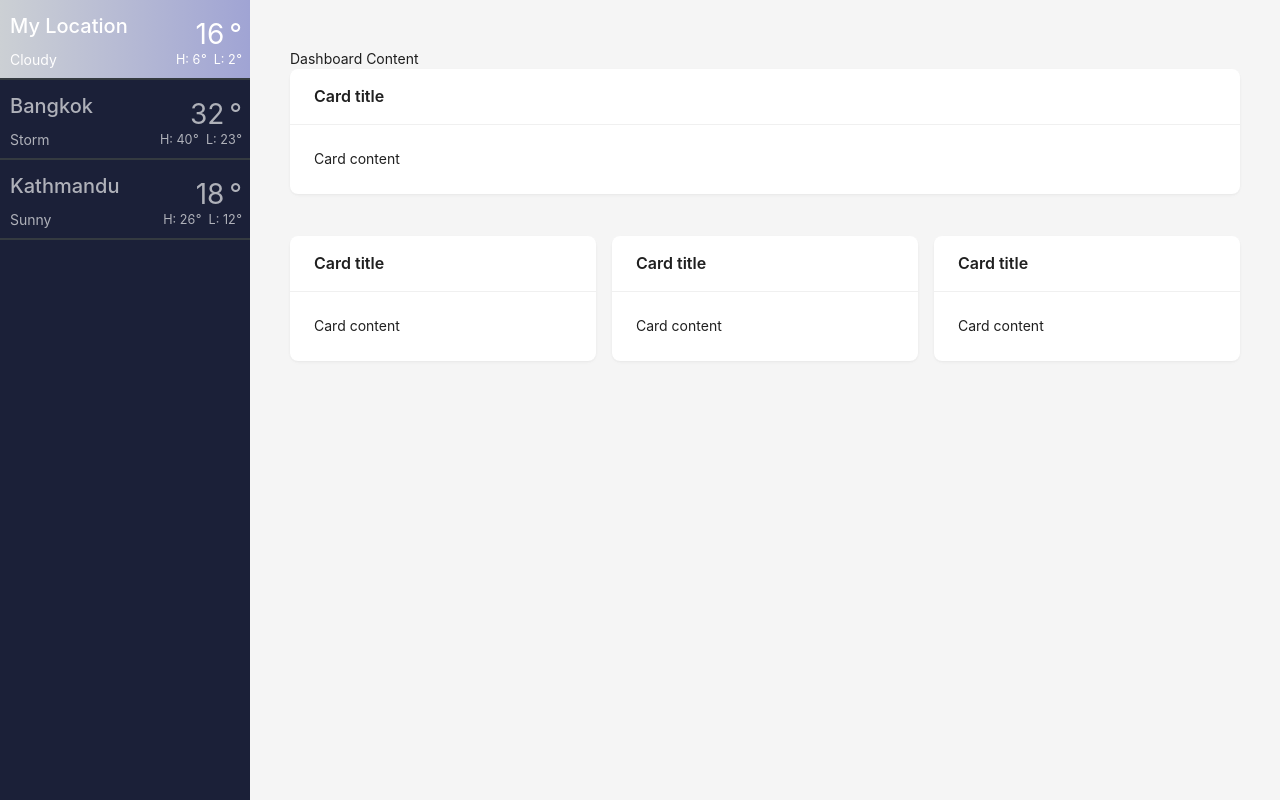
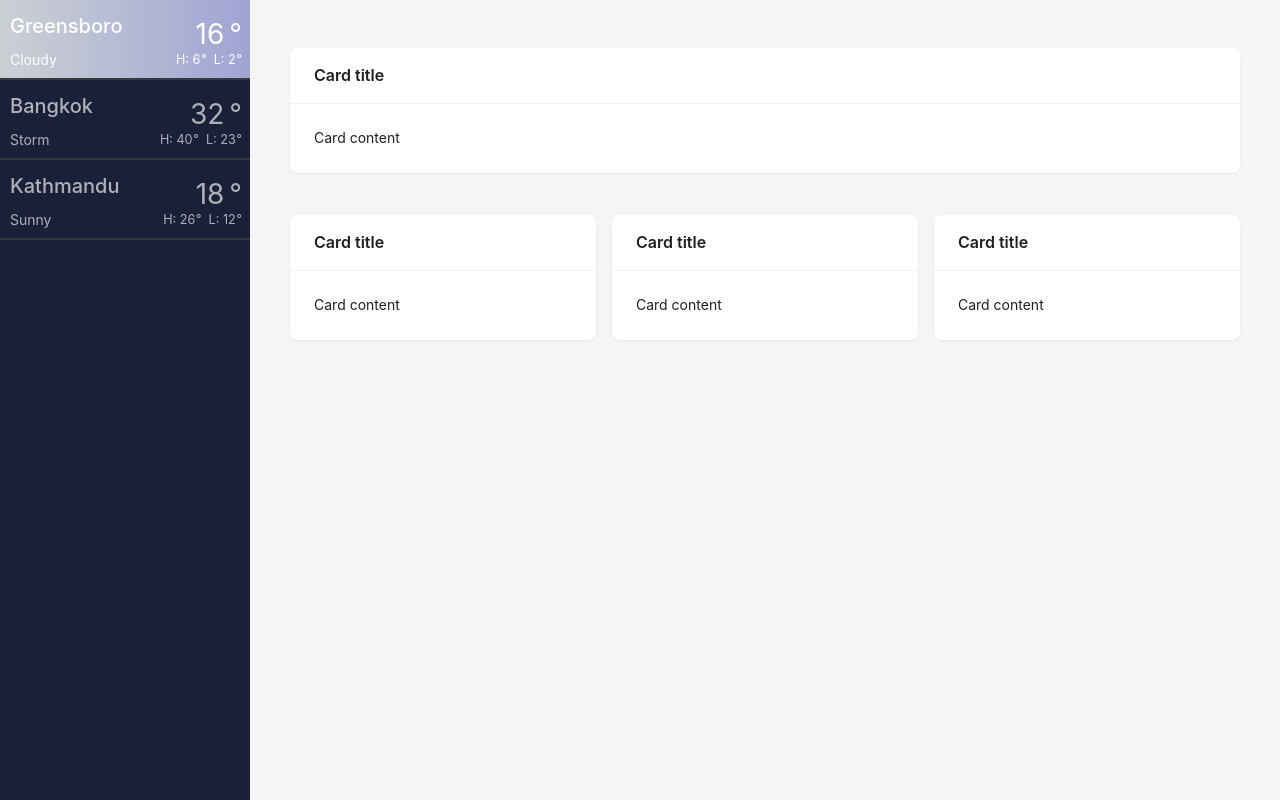
Before and after one commit to rishavgautam/SkySync, a Next.js app: page / in a window 1280 px wide. Built offline with nearby package versions, Linux system fonts and the light colour scheme; no server answers.

Commit message:
Weather api addition

```diff
--- a/src/app/components/DashboardContent.tsx
+++ b/src/app/components/DashboardContent.tsx
@@ -1,55 +1,38 @@
 import { Card, Col, Row } from 'antd';
-import { useState , useEffect} from 'react';
+import { useState, useEffect } from 'react';
 import { apiClient } from '../../utils/apiClient';
 
 interface DashboardContentProps {
-  selectedMenuItem: number;
+  selectedMenuItem: any;
 }
 
+const DashboardContent: React.FC<DashboardContentProps> = ({ selectedMenuItem }) => {
+  const [response, setResponse] = useState('');
+  const [url, setUrl] = useState(''); // Relative path
 
-const DashboardContent: React.FC<DashboardContentProps> = ({ selectedMenuItem }) => {
+  const fetchData = async (param:string) => {
 
-
-  const [response, setResponse] = useState('');
-  const [url, setUrl] = useState('v1/bpi/currentprice.json'); // Relative path
-
-  const fetchData = async () => {
     try {
-      const result = await apiClient(url, "GET");
+      const result = await apiClient(param, "GET");
       setResponse(result);
     } catch (error) {
       console.error('An error occurred:', error);
-      // Handle the error, display a message, or perform other actions as needed
     }
   };
 
 
   useEffect(() => {
-    fetchData(); // Call fetchData when the component mounts
-  }, []);
+    if(selectedMenuItem.location!==undefined){
+      const param = `forecast.json?q=${selectedMenuItem.location}&days=7&aqi=yes`
+      setUrl(param)
+      fetchData(param);
+    }
+
+  }, [selectedMenuItem]);
 
 
-    // Use the key to dynamically change content
-    let content = '';
-    switch (selectedMenuItem) {
-      case 1:
-        content = 'Dashboard Content';
-        break;
-      case 2:
-        content = 'Profile Content';
-        break;
-      case 3:
-        content = 'Settings Content';
-        break;
-      default:
-        content = 'Unknown Content';
-    }
 
   return <div>
-
-
-      {content}
-
     <Row gutter={24}>
       <Col span={24}>
         <Card title="Card title" bordered={false}>
@@ -60,8 +43,8 @@ const DashboardContent: React.FC<DashboardContentProps> = ({ selectedMenuItem })
 
     </Row>
 
-  <br/>
-  <br/>
+    <br />
+    <br />
 
     <Row gutter={16}>
       <Col span={8}>
--- a/src/app/components/sidebar.tsx
+++ b/src/app/components/sidebar.tsx
@@ -1,44 +1,45 @@
 import { Menu } from "antd";
 import Sider from "antd/es/layout/Sider";
-import React, { useState } from 'react';
-
+import React, { useEffect, useState } from 'react';
 
 interface SidebarProps {
-    onMenuClick: (key: number) => void;
+    onMenuClick: (item: any) => void;
   }
 
-// export default function Sidebar() {
 const Sidebar: React.FC<SidebarProps> = ({ onMenuClick }) => {
+    const [selectedMenuItem, setSelectedMenuItem] = useState<number>(1);
+    const handleMenuClick = (item: any) => {
+        if(item!=null){
+            setSelectedMenuItem(item.key);
+            onMenuClick(item)
+        }
+    };
 
-    const [selectedMenuItem, setSelectedMenuItem] = useState<number>(1);
-
-
-    const handleMenuClick = (key: number) => {
-        setSelectedMenuItem(key);
-        onMenuClick(key)
-    };
+    useEffect(() => {
+      handleMenuClick(items[0])
+    }, [])
 
 
     const items: any[] = [
-        { key: 1, label: 'My Location', temperature: 16, condition: 'Cloudy', high: 6, low: 2 },
-        { key: 2, label: 'Bangkok', temperature: 32, condition: 'Storm', high: 40, low: 23 },
-        { key: 3, label: 'Kathmandu', temperature: 18, condition: 'Sunny', high: 26, low: 12 },
+        { key: 1, location: 'Greensboro', temperature: 16, condition: 'Cloudy', high: 6, low: 2 },
+        { key: 2, location: 'Bangkok', temperature: 32, condition: 'Storm', high: 40, low: 23 },
+        { key: 3, location: 'Kathmandu', temperature: 18, condition: 'Sunny', high: 26, low: 12 },
     ];
+
     return (
         <Sider trigger={null} width={250}>
             <div className="logo" />
+            <Menu mode="inline" theme="dark" defaultSelectedKeys={[items[0].key.toString()]}
+                selectedKeys={[selectedMenuItem.toString()]}>
 
-            <Menu mode="inline" theme="dark" defaultSelectedKeys={['1']}
-                selectedKeys={[selectedMenuItem.toString()]}
-            >
                 {items.map((item) => (
                     <Menu.Item key={item.key} icon={item.icon}
-                    onClick={() => handleMenuClick(item.key)}>
+                    onClick={() => handleMenuClick(item)}>
 
                         <div className="topSection row ">
                             <div className="col-md-8">
                                 <h5>
-                                    {item.label}
+                                    {item.location}
                                 </h5>
                             </div>
                             <div className="col-md-4">
--- a/src/utils/apiClient.js
+++ b/src/utils/apiClient.js
@@ -1,19 +1,19 @@
-// const BASE_URL = '/api/genericApi';
-const BASE_URL = 'https://api.coindesk.com/';
 
-const TIMEOUT = 10000; // 10 seconds (adjust as needed)
-const validMethods = ['GET', 'POST', 'PUT', 'DELETE']; // Define valid HTTP methods
+
+const BASE_URL = 'http://api.weatherapi.com/v1/';
+const KEY = process.env.NEXT_PUBLIC_WEATHER_KEY
+const TIMEOUT = 10000;
+const validMethods = ['GET', 'POST', 'PUT', 'DELETE'];
 
 export const apiClient = async (path, method = 'GET', data = null) => {
-  const apiUrl = `${BASE_URL}${path}`;
-
+  const apiUrl = `${BASE_URL}${path}&key=${KEY}`;
   const getValidMethod = (method) => {
     if (validMethods.includes(method)) {
       return method;
     }
     // Provide a default method (e.g., GET) or handle the error as needed
     console.error('Invalid HTTP method:', method);
-    return 'GET'; // Fallback to a safe default
+    return 'GET';
   };
 
   const options = {
@@ -26,7 +26,7 @@ export const apiClient = async (path, method = 'GET', data = null) => {
 
   try {
     const response = await Promise.race([
-      fetch(apiUrl, options),
+      // fetch(apiUrl, options),
       new Promise((_, reject) =>
         setTimeout(() => reject(new Error('Request timed out')), TIMEOUT)
       ),
```
Lines whose indentation alone changed are shown as unchanged.
